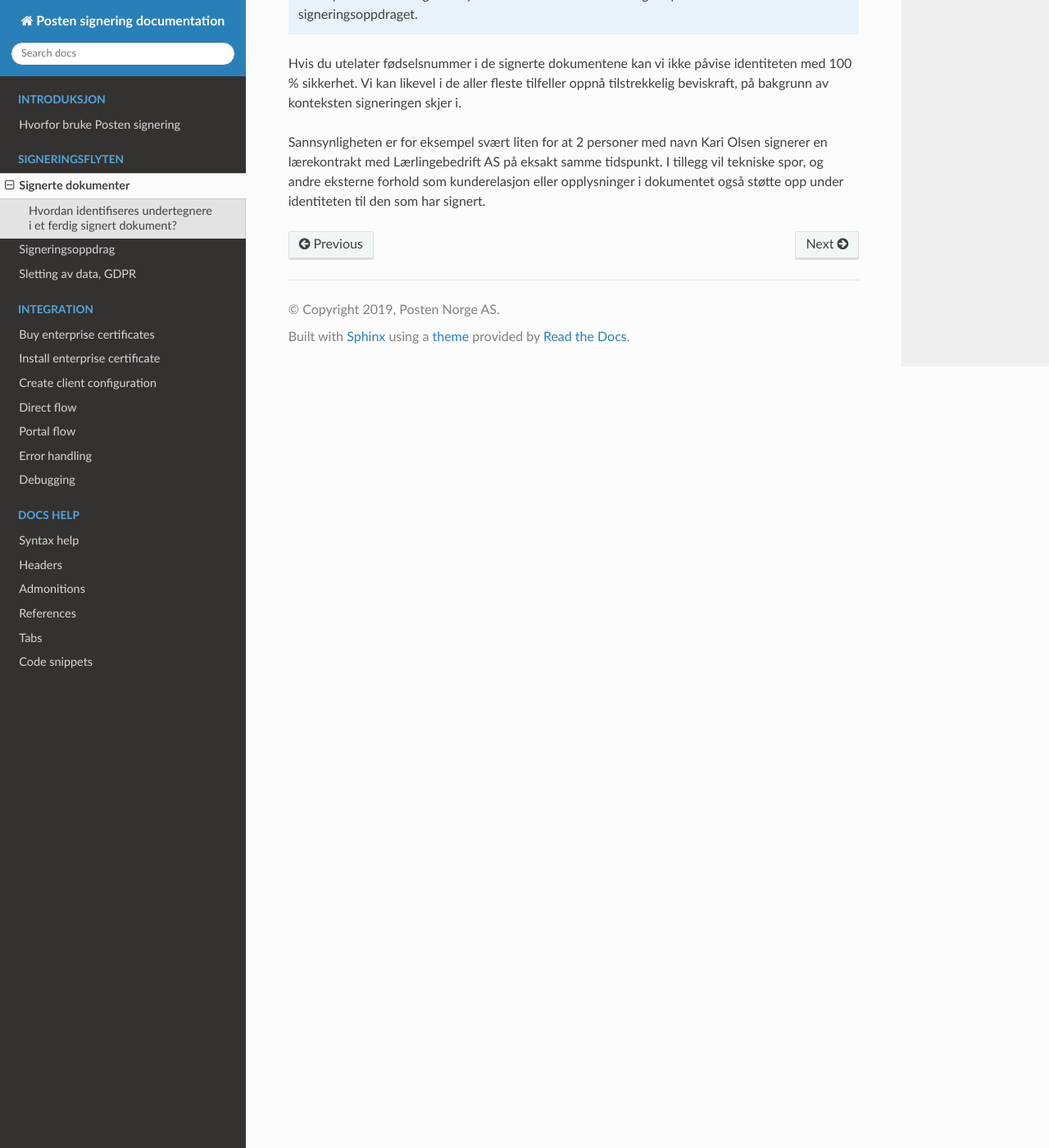
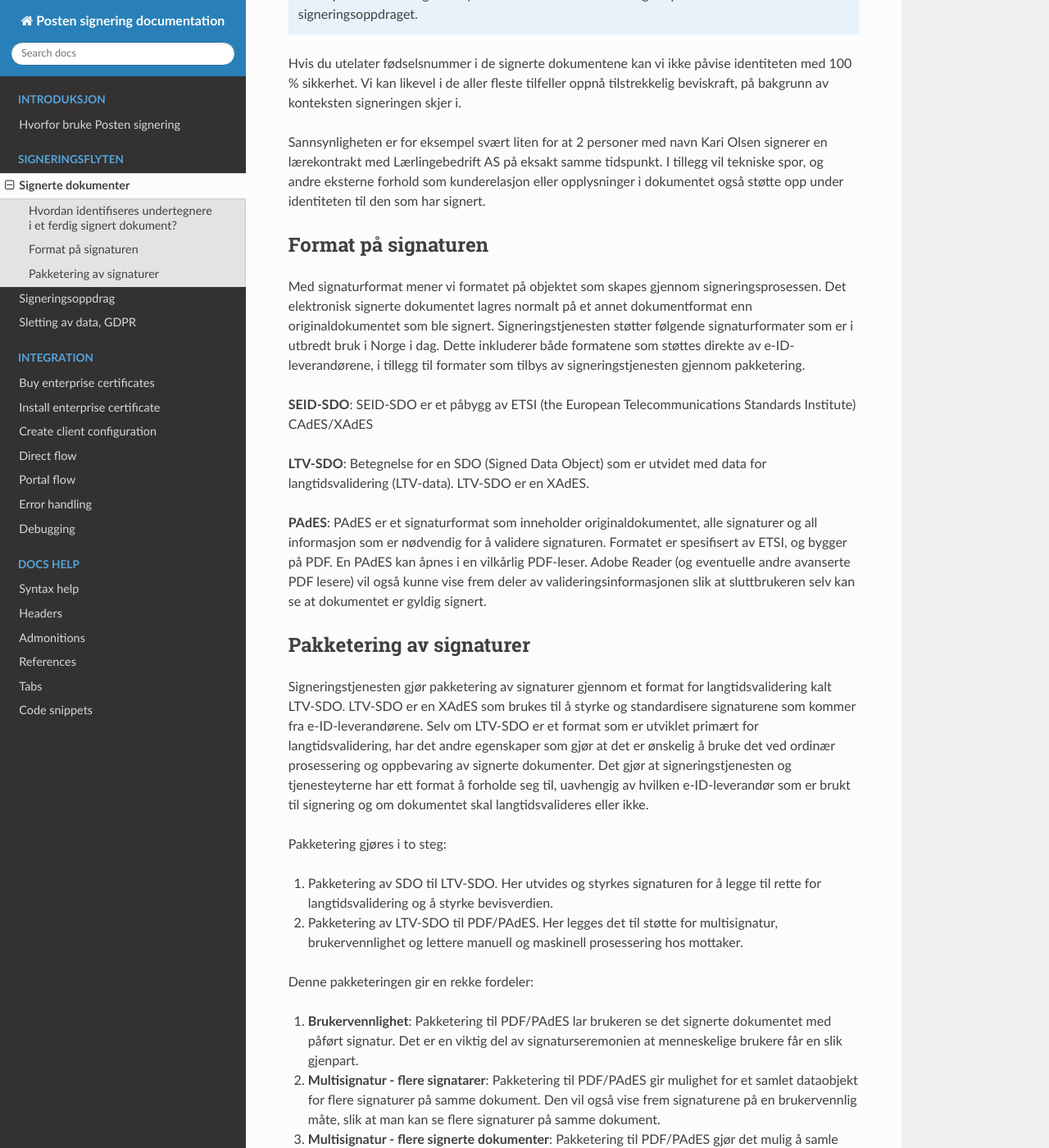
Before and after one commit to ramonarellano/signering-docs, a Sphinx documentation site: the page built from source/signert-dokument.rst, in a window 1280 px wide and 1400 px high, scrolled down 1099 px. Shown: the whole window at 82% size. Built offline with Sphinx 7.4.7 and the Read the Docs theme 2.0.0, drawn with Linux system fonts in a browser that asks for light colours; some of the changed text lies outside the part shown.

Commit message:
Legger til detaljert beskrivelse for signatur og pakketering
Dette er innhold hentet fra
https://samarbeid.difi.no/felleslosninger/esignering

```diff
--- a/source/signert-dokument.rst
+++ b/source/signert-dokument.rst
@@ -6,7 +6,8 @@ Etter at signering av et dokument er fullført så har vi en *teknisk signatur*
 
 En teknisk signatur er en XML-fil som inneholder data som gjør at vi kan verifisere hvem som signerte, og sjekke om dokumentet er endret fra signeringstidspunktet. En signert PDF, PAdES, inneholder tekniske signaturer, XAdES, for alle undertegnere. XAdES inneholder de bevis som gjør at det er en gydlig signatur. Dette inkluderer blant annet hvilken signeringsmetode som ble brukt, hvem som signerte når og hvilken IP-adresse undertegner hadde.
 
-Alle dokumenter kan lastes ned i en periode etter at signeringsoppdraget er fullført. Levetiden er avhengig av om `langtidslagring`_ er aktivert for avsenderen.
+Alle dokumenter kan lastes ned i en periode etter at signeringsoppdraget er fullført. Levetiden er avhengig av om langtidslagring er aktivert for avsenderen.
+
 
 Hvordan identifiseres undertegnere i et ferdig signert dokument?
 ------------------------------------------------------------------
@@ -30,3 +31,41 @@ Når avsender er en offentlig virksomhet:
 Hvis du utelater fødselsnummer i de signerte dokumentene kan vi ikke påvise identiteten med 100 % sikkerhet. Vi kan likevel i de aller fleste tilfeller oppnå tilstrekkelig beviskraft, på bakgrunn av konteksten signeringen skjer i.
 
 Sannsynligheten er for eksempel svært liten for at 2 personer med navn Kari Olsen signerer en lærekontrakt med Lærlingebedrift AS på eksakt samme tidspunkt. I tillegg vil tekniske spor, og andre eksterne forhold som kunderelasjon eller opplysninger i dokumentet også støtte opp under identiteten til den som har signert.
+
+Format på signaturen
+---------------------
+
+Med signaturformat mener vi formatet på objektet som skapes gjennom signeringsprosessen. Det elektronisk signerte dokumentet lagres normalt på et annet dokumentformat enn originaldokumentet som ble signert. Signeringstjenesten støtter følgende signaturformater som er i utbredt bruk i Norge i dag. Dette inkluderer både formatene som støttes direkte av e-ID-leverandørene, i tillegg til formater som tilbys av signeringstjenesten gjennom pakketering.
+
+**SEID-SDO**: SEID-SDO er et påbygg av ETSI (the European Telecommunications Standards Institute) CAdES/XAdES
+
+**LTV-SDO**: Betegnelse for en SDO (Signed Data Object) som er utvidet med data for langtidsvalidering (LTV-data). LTV-SDO er en XAdES.
+
+**PAdES**: PAdES er et signaturformat som inneholder originaldokumentet, alle signaturer og all informasjon som er nødvendig for å validere signaturen. Formatet er spesifisert av ETSI, og bygger på PDF. En PAdES kan åpnes i en vilkårlig PDF-leser. Adobe Reader (og eventuelle andre avanserte PDF lesere) vil også kunne vise frem deler av valideringsinformasjonen slik at sluttbrukeren selv kan se at dokumentet er gyldig signert.
+
+Pakketering av signaturer
+-------------------------
+
+Signeringstjenesten gjør pakketering av signaturer gjennom et format for langtidsvalidering kalt LTV-SDO. LTV-SDO er en XAdES som brukes til å styrke og standardisere signaturene som kommer fra e-ID-leverandørene. Selv om LTV-SDO er et format som er utviklet primært for langtidsvalidering, har det andre egenskaper som gjør at det er ønskelig å bruke det ved ordinær prosessering og oppbevaring av signerte dokumenter. Det gjør at signeringstjenesten og tjenesteyterne har ett format å forholde seg til, uavhengig av hvilken e-ID-leverandør som er brukt til signering og om dokumentet skal langtidsvalideres eller ikke.
+
+Pakketering gjøres i to steg:
+
+#. Pakketering av SDO til LTV-SDO. Her utvides og styrkes signaturen for å legge til rette for langtidsvalidering og å styrke bevisverdien.
+
+#. Pakketering av LTV-SDO til PDF/PAdES. Her legges det til støtte for multisignatur, brukervennlighet og lettere manuell og maskinell prosessering hos mottaker.
+
+Denne pakketeringen gir en rekke fordeler:
+
+1. **Brukervennlighet**: Pakketering til PDF/PAdES lar brukeren se det signerte dokumentet med påført signatur. Det er en viktig del av signaturseremonien at menneskelige brukere får en slik gjenpart.
+
+2. **Multisignatur - flere signatarer**: Pakketering til PDF/PAdES gir mulighet for et samlet dataobjekt for flere signaturer på samme dokument. Den vil også vise frem signaturene på en brukervennlig måte, slik at man kan se flere signaturer på samme dokument.
+
+3. **Multisignatur - flere signerte dokumenter**: Pakketering til PDF/PAdES gjør det mulig å samle flere signerte dokumenter som hører sammen i ett felles dataobjekt.
+
+4. **Felles format for alle e-ID-leverandører**: Pakketering til LTV-SDO eller til PAdES gir et konsistent signaturformat uavhengig av e-ID- leverandørens format.
+
+5. **Dokumentbehandling i saks- og arkivsystemer**: Pakketering til PDF/PAdES tillater viderebehandling i standard dokumentsystemer, fordi en PAdES også er en PDF.
+6. **Validering av signatur for sluttbruker**: Pakketering til PAdES vil tillate validering av dokumentet med standard hyllevare (f.eks. Adobe Reader) dersom den signeres (forsegles) med et sertifikat som gjenkjennes av leseren.
+7: **Langtidslagring (LTV)**: Pakketering til LTV-SDO eller PAdES gir den beste støtten for langtidsvalidering. Langtidslagring, uavhengig av om det er i sentral arkivtjeneste eller hos kunde, krever et format som tillater preservering og oppbevaring av valideringsdata. Den underliggende SDO-en fra e-ID-leverandøren ligger tilgjengelig i LTV-SDO-formatet, og kan enkelt hentes ut av ved behov. Tjenesten kan derfor både tilby kunder den berikede LTV-SDO-en og tilgang til den underliggende SDO-en fra e-ID-leverandøren. Det er derfor ikke en forutsetning at kunden kan forholde seg til LTV-SDO, men snarere en anbefaling som vil gi standardisert tilgang til beriket og integritetsbeskyttet informasjon om signeringsoppdraget.
+
+Pakketering med XAdES og/eller PAdES gir full nytte av standardiseringsarbeidet for preservering som gjøres i regi av EU (XAdES Baseline som er utviklet av EU-initiativet DSS, og som vil bli de foretrukne standardene i XAdES).
```
